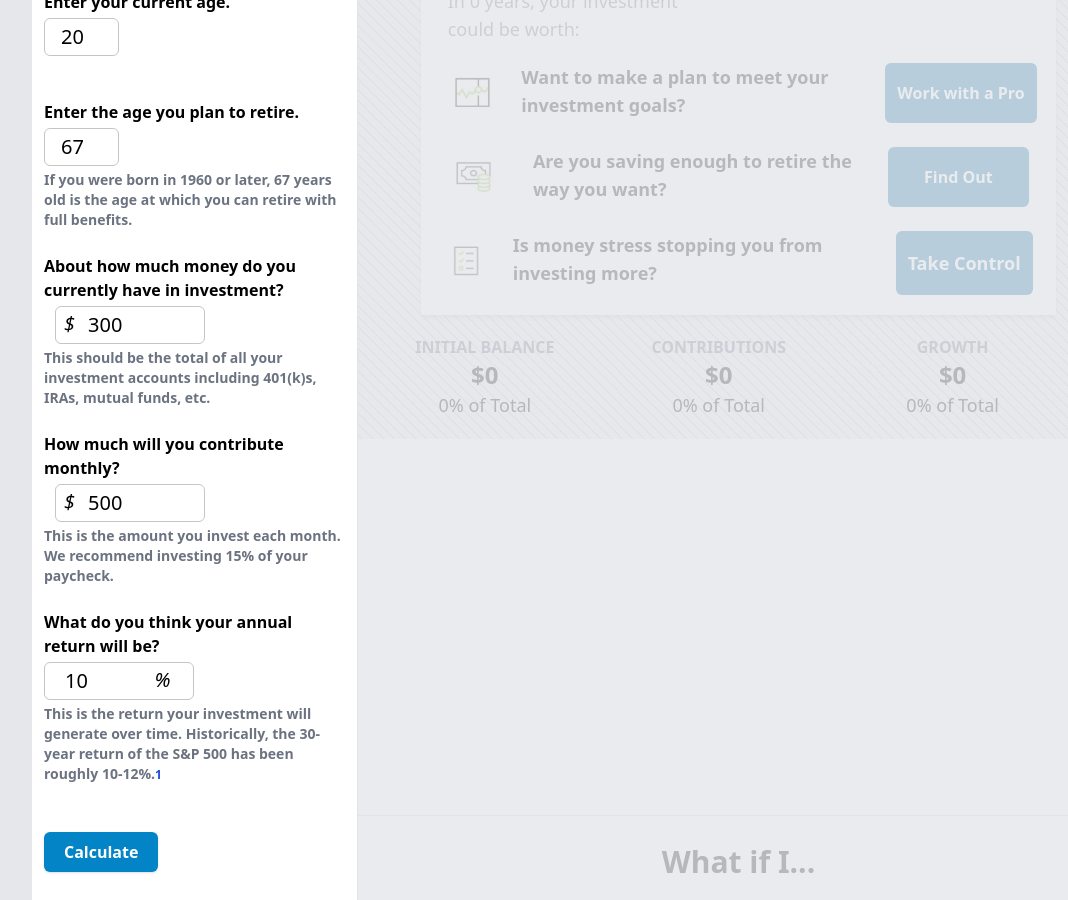
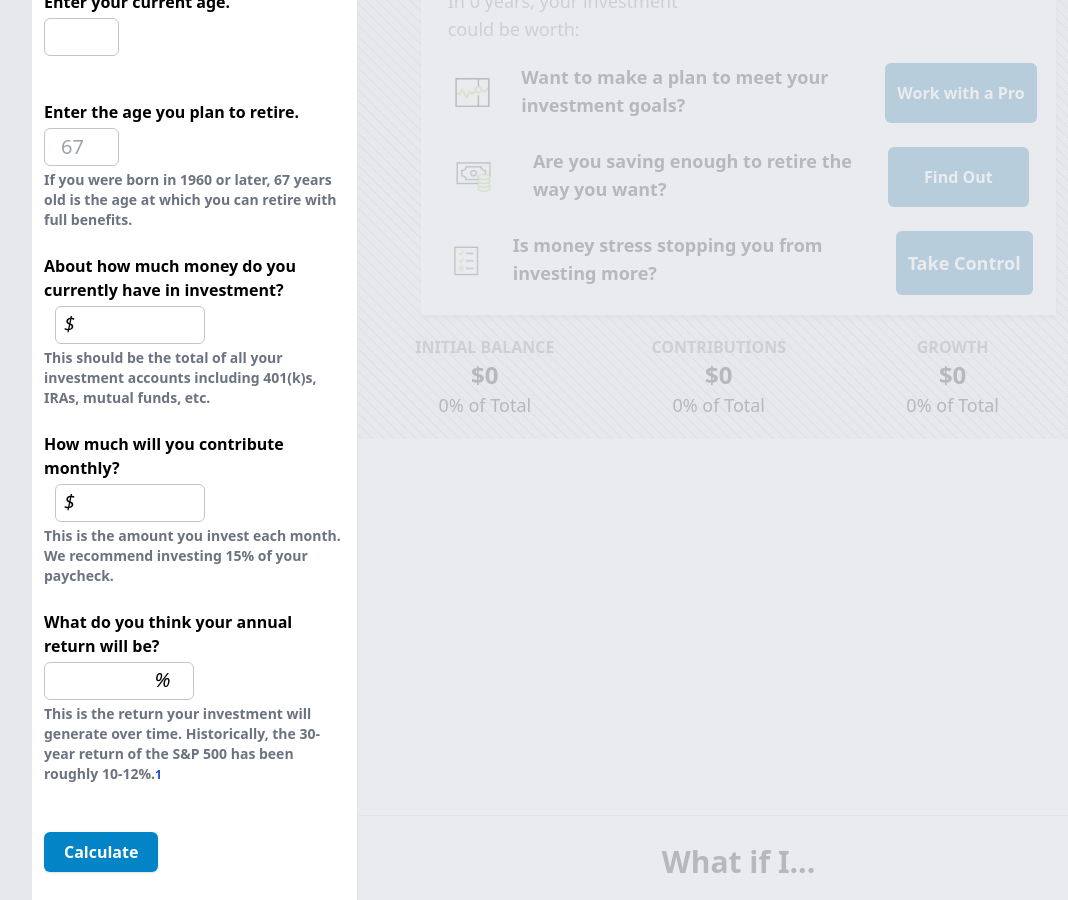
Before and after one commit to nsikan-na/investment_calulator, a Next.js app: page / in a window 1280 px wide. Shown: the part 700-1600 px from the top of the page, without its empty margins (64-1132 px from the left). Built offline with nearby package versions, Linux system fonts and the light colour scheme.

Commit message:
scrolls to chart on submit

```diff
--- a/components/Form.js
+++ b/components/Form.js
@@ -116,7 +116,6 @@ export default function Investment() {
           type="number"
           id="curAge"
           name="curAge"
-          value="20"
           min="0"
           max="100"
         />
@@ -131,7 +130,7 @@ export default function Investment() {
           type="number"
           name="retireAge"
           id="retireAge"
-          value="67"
+          placeholder="67"
           min="0"
           max="100"
         />
@@ -152,7 +151,6 @@ export default function Investment() {
             type="number"
             name="principal"
             id="principal"
-            value="300"
           />
         </div>
 
@@ -177,7 +175,6 @@ export default function Investment() {
             name="monthlyDeposit"
             id="monthlyDeposit"
             min="0"
-            value="500"
           />
         </div>
         <div className={`text-sm font-bold text-red-600 `}></div>
@@ -198,7 +195,6 @@ export default function Investment() {
             className="input text-xl pl-5 py-1 rounded-md w-9/12 mt-1 mb-1 md:w-full lg:w-8/12 xl:w-6/12 hover:cursor-pointer"
             type="number"
             id="interestRate"
-            value="10"
             name="interestRate"
             min="0"
           />
```
